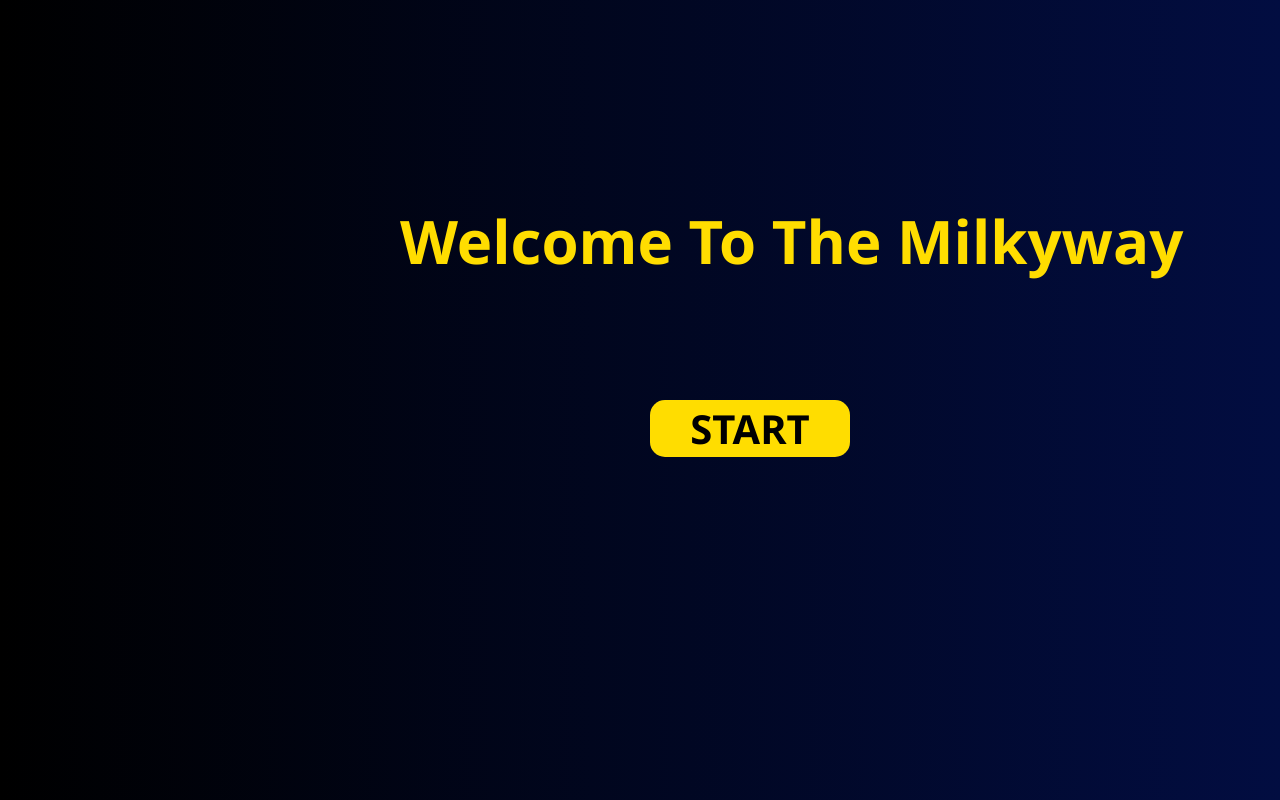
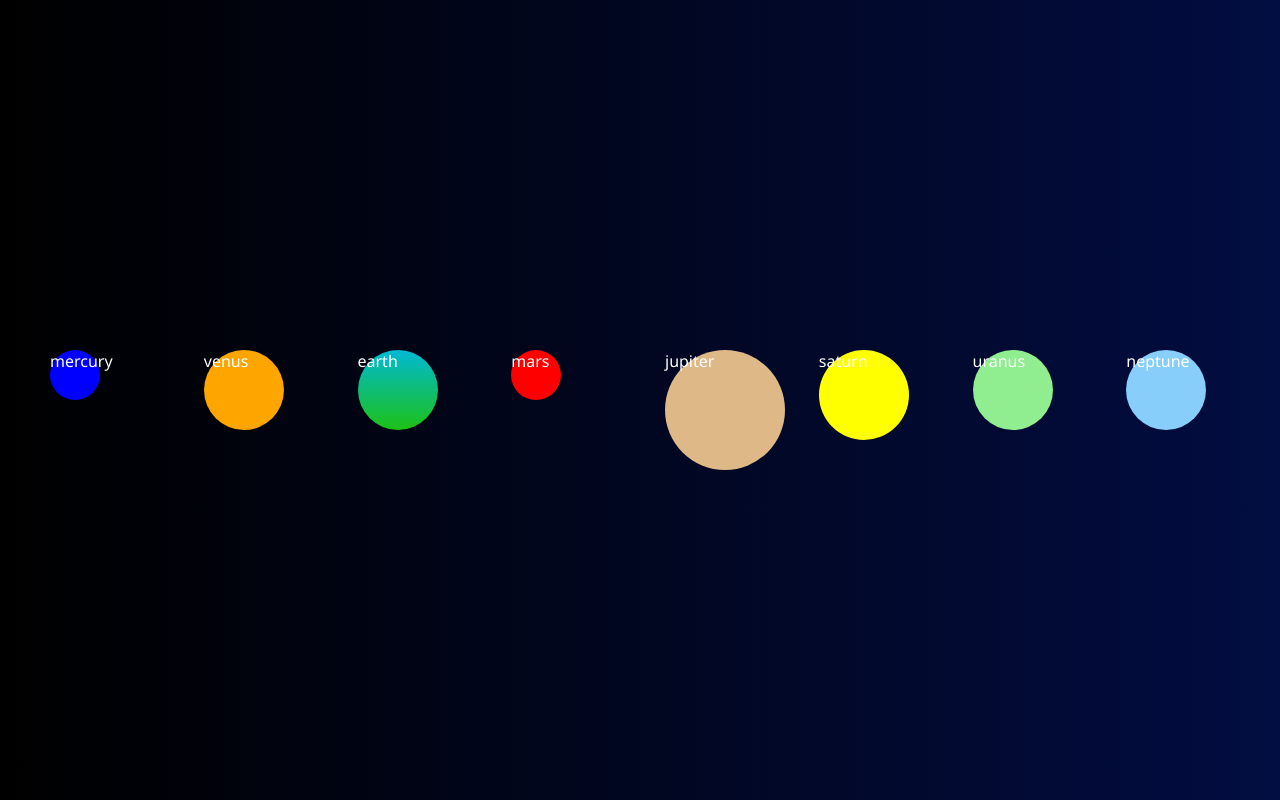
Before and after one commit to fatimaahmed14/Planet-Information-Page, a React (Create React App) app: page /planets in a window 1280 px wide. Shown: the top 800 px of the page. Built offline with nearby package versions, Linux system fonts and the light colour scheme; the HTML template or start-up script is replaced by a standard one.

Commit message:
link is now working git add .git add .

```diff
--- a/src/App.js
+++ b/src/App.js
@@ -6,9 +6,6 @@ import PlanetsPage from "./PlanetsPage";
 function App() {
   return (
     <>
-      <div>
-        <StartPage />
-      </div>
       <Routes>
         <Route path="/" element={<StartPage />} />
         <Route path="/planets" element={<PlanetsPage />} />
```
